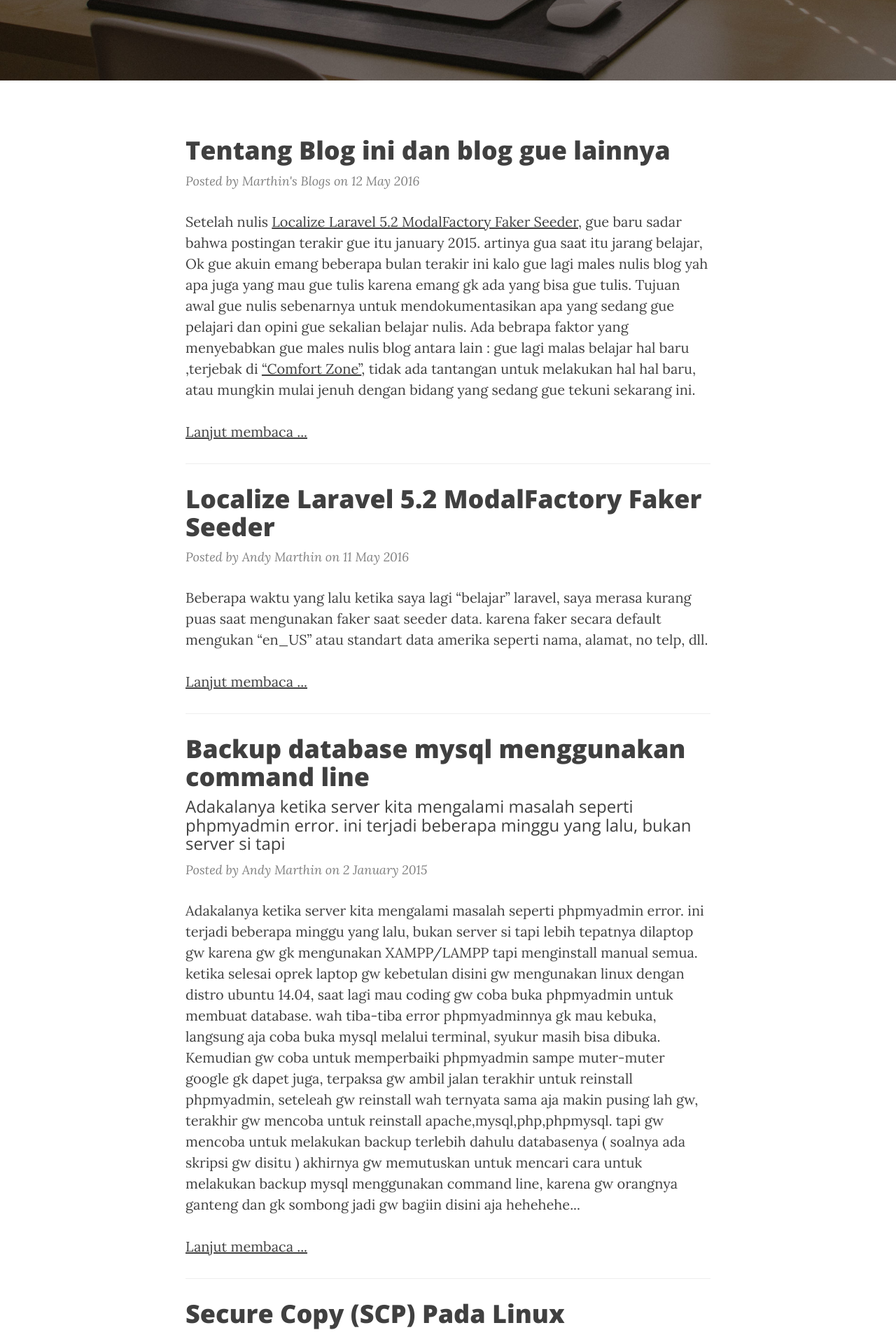
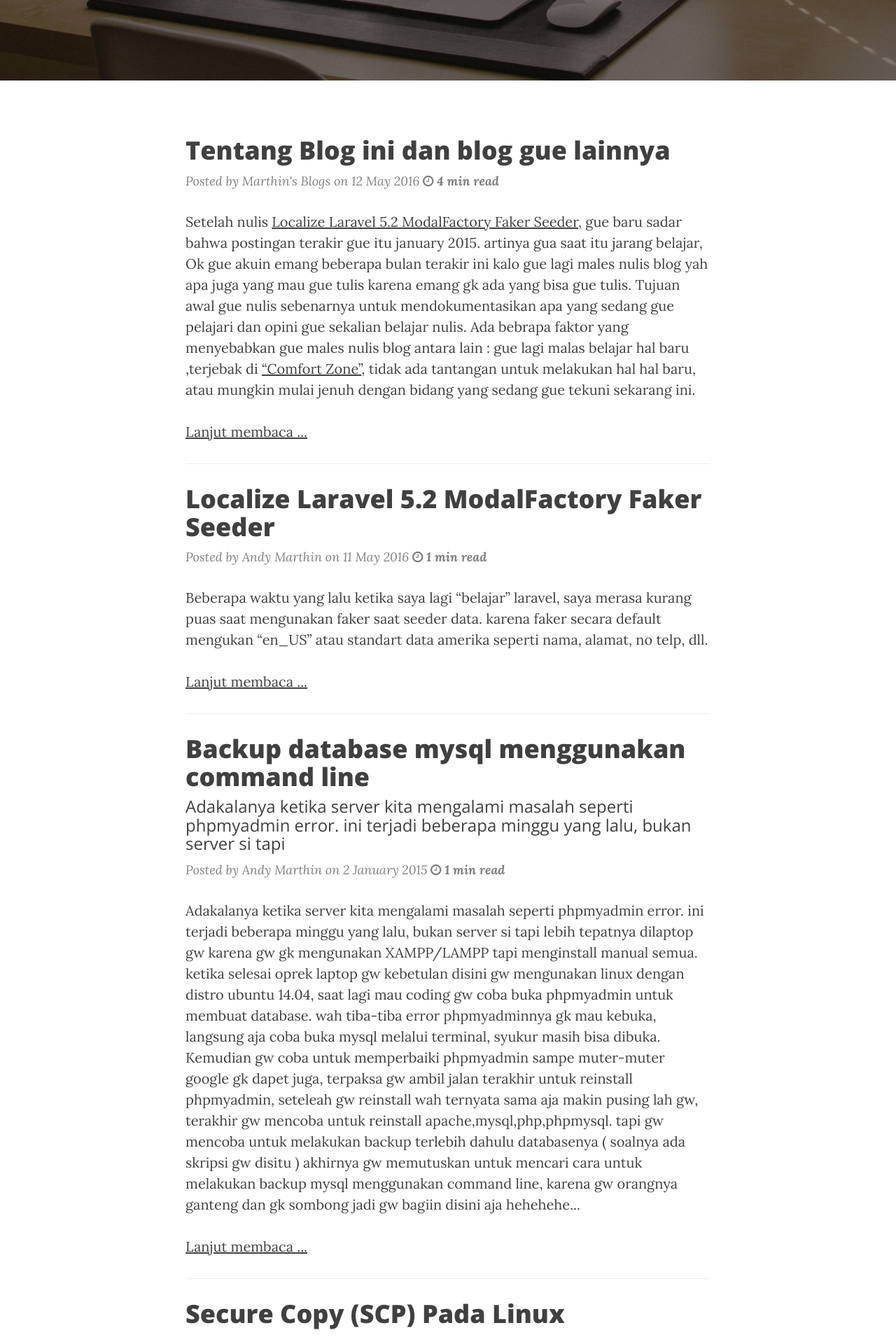
Before and after one commit to andymarthin/andymarthin.github-io, a Jekyll site: the page built from index.html, in a window 1280 px wide. Shown: the part 333-2243 px from the top of the page at 70% size. Built offline with Jekyll 4.4.1, drawn with Linux system fonts in a browser that asks for light colours; nearby versions of some CDN libraries; the list of posts is cut into pages by our own code.

Commit message:
add word count

```diff
--- a/_layouts/post.html
+++ b/_layouts/post.html
@@ -13,6 +13,7 @@ layout: default
                     <h2 class="subheading">{{ page.subtitle }}</h2>
                     {% endif %}
                     <span class="meta">Posted by {% if page.author %}{{ page.author }}{% else %}{{ site.title }}{% endif %} on {{ page.date | date: " %-d %B %Y" }} {% if page.categories %} - {{ page.categories }} {% endif %}</span>
+                    <span data-toggle="tooltip" data-placement="top" title="{{ content | strip_html | number_of_words | append:' words'}}"><em><i class="fa fa-clock-o" aria-hidden="true"></i>  {% capture reading_time %}{{ content | strip_html | number_of_words | plus:91 | divided_by:180 }}{% endcapture %}{% if reading_time <= '1' %}{{ 1 | append:' min read' }}{% else %}{{ reading_time | append:' min read' }}{% endif %}</em></span>
                 </div>
             </div>
         </div>
--- a/css/clean-blog.css
+++ b/css/clean-blog.css
@@ -82,7 +82,7 @@ hr.small {
   .navbar-custom .nav li a:focus {
     color: rgba(255, 255, 255, 0.8);
   }
-}
+
 @media only screen and (min-width: 1170px) {
   .navbar-custom {
     -webkit-transition: background-color 0.3s;
--- a/index.html
+++ b/index.html
@@ -14,7 +14,11 @@ description: "Catatan dan Journal Andy Marthin"
         </h3>
         {% endif %}
     </a>
-    <p class="post-meta">Posted by {% if post.author %}{{ post.author }}{% else %}{{ site.title }}{% endif %} on {{ post.date | date: " %-d %B %Y" }}</p>
+    <p class="post-meta">Posted by {% if post.author %}{{ post.author }}{% else %}{{ site.title }}{% endif %} on {{ post.date | date: " %-d %B %Y" }}
+    <i class="fa fa-clock-o" aria-hidden="true"></i>
+    <span data-toggle="tooltip" data-placement="top" title="{{ post.content | strip_html | number_of_words | append:' words'}}"><b>{% capture reading_time %}{{ post.content | strip_html | number_of_words | plus:91 | divided_by:180 }}{% endcapture %}{% if reading_time <= '1' %}{{ 1 | append:' min read' }}{% else %}{{ reading_time | append:' min read' }}{% endif %}</b></span>
+    </p>
+
     {% if post.content contains '<!--more-->' %}
 
   {{ post.content | split:'<!--more-->' | first }}
```
